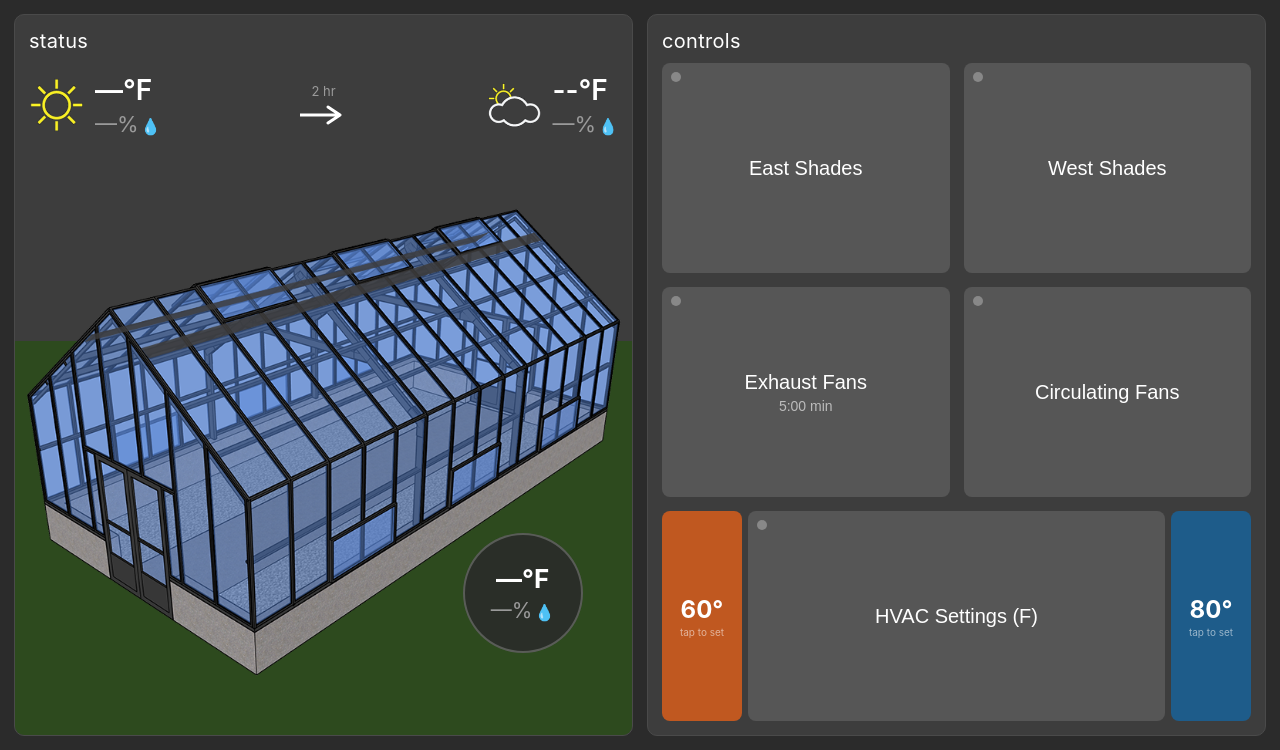
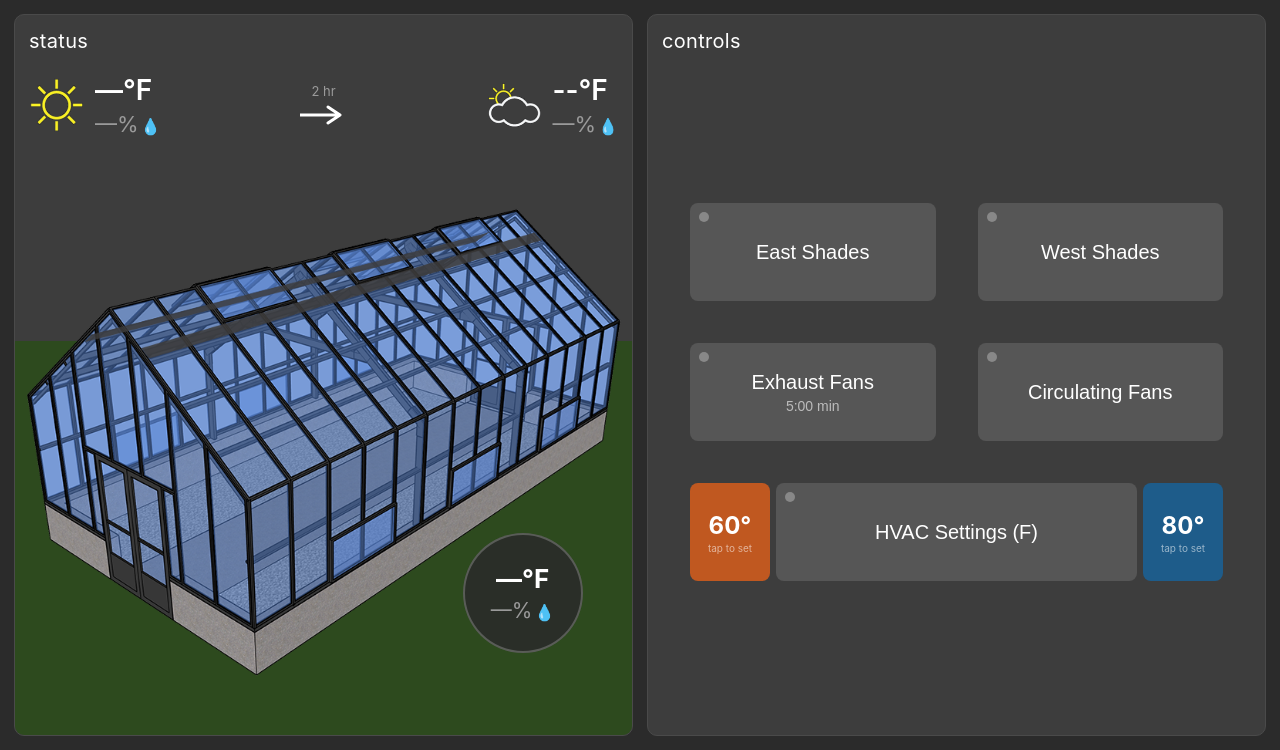
Before and after one commit to ArnoHarris/greenhouse-controller, a Flask app: page / in a window 1280 px wide. Shown: the part 50-800 px from the top of the page. Run offline with Flask 3, Linux system fonts and the light colour scheme; data comes from the database, SQL or seed files in the repository; data that the repository does not hold is empty.

Commit message:
Tune controls panel spacing: uniform 42px gaps and margins
Restore vertical spacer rows, set row-gap and column-gap both to 42px,
and add 28px horizontal padding to controls-grid so all spacing
(between buttons, between columns, and from panel edges) is consistent.

Co-Authored-By: Claude Sonnet 4.6 <noreply@anthropic.com>

```diff
--- a/web/static/style.css
+++ b/web/static/style.css
@@ -198,11 +198,17 @@ body {
 .controls-grid {
   display: grid;
   grid-template-columns: 1fr 1fr;
-  grid-template-rows: repeat(3, 1fr);
-  row-gap: var(--gap);
-  column-gap: var(--gap);
+  grid-template-rows: repeat(5, 1fr);
+  row-gap: 42px;
+  column-gap: 42px;
+  padding: 0 28px;
   flex: 1;
   min-height: 0;
+}
+.ctrl-spacer {
+  grid-column: 1 / -1;
+  visibility: hidden;
+  pointer-events: none;
 }
 
 .ctrl-btn {
--- a/web/templates/partials/controls.html
+++ b/web/templates/partials/controls.html
@@ -3,6 +3,9 @@
   <div class="panel-title">controls</div>
 
   <div class="controls-grid">
+
+    <!-- Spacer row top -->
+    <div class="ctrl-spacer"></div>
 
     <!-- Row 1: Shades -->
     <button class="ctrl-btn shade-btn" id="btn-shades-east"
@@ -67,6 +70,9 @@
       </div>
     </div>
 
+    <!-- Spacer row bottom -->
+    <div class="ctrl-spacer"></div>
+
   </div><!-- /controls-grid -->
 </div><!-- /controls-panel -->
 
```
